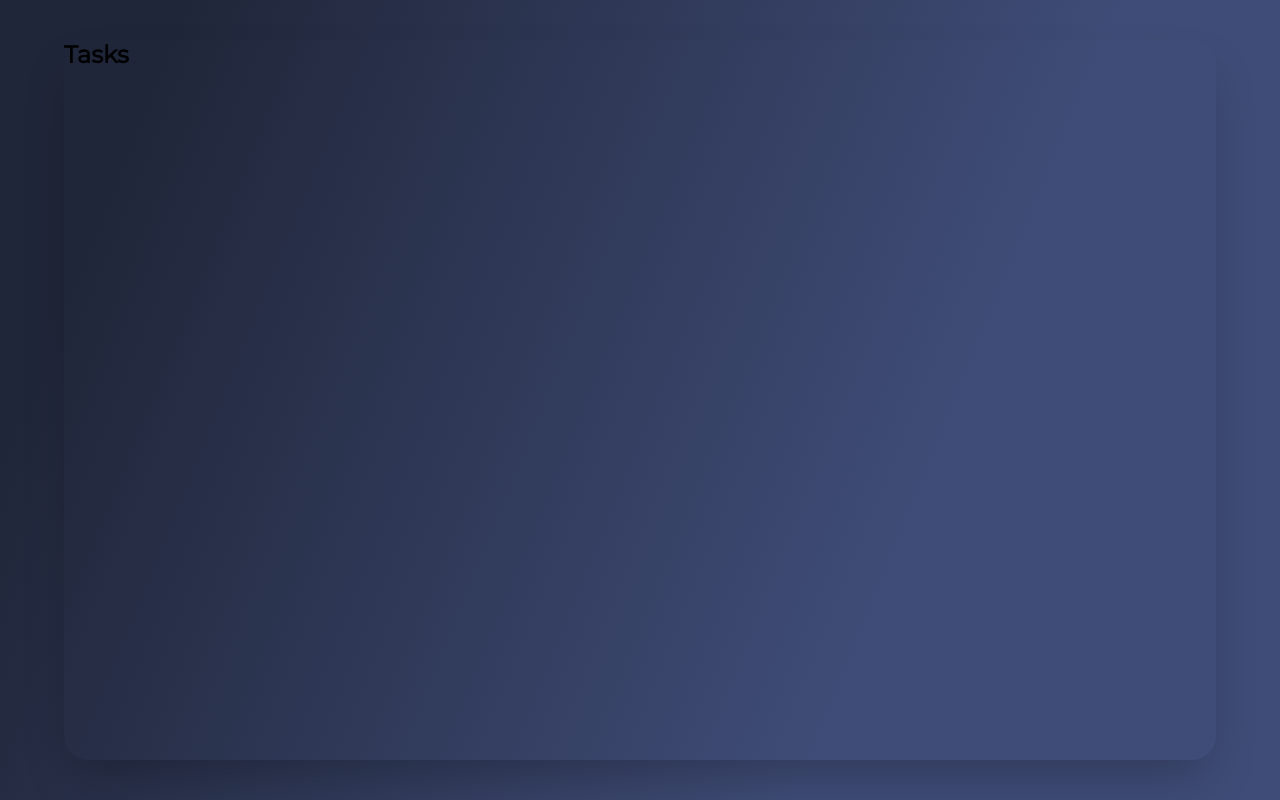
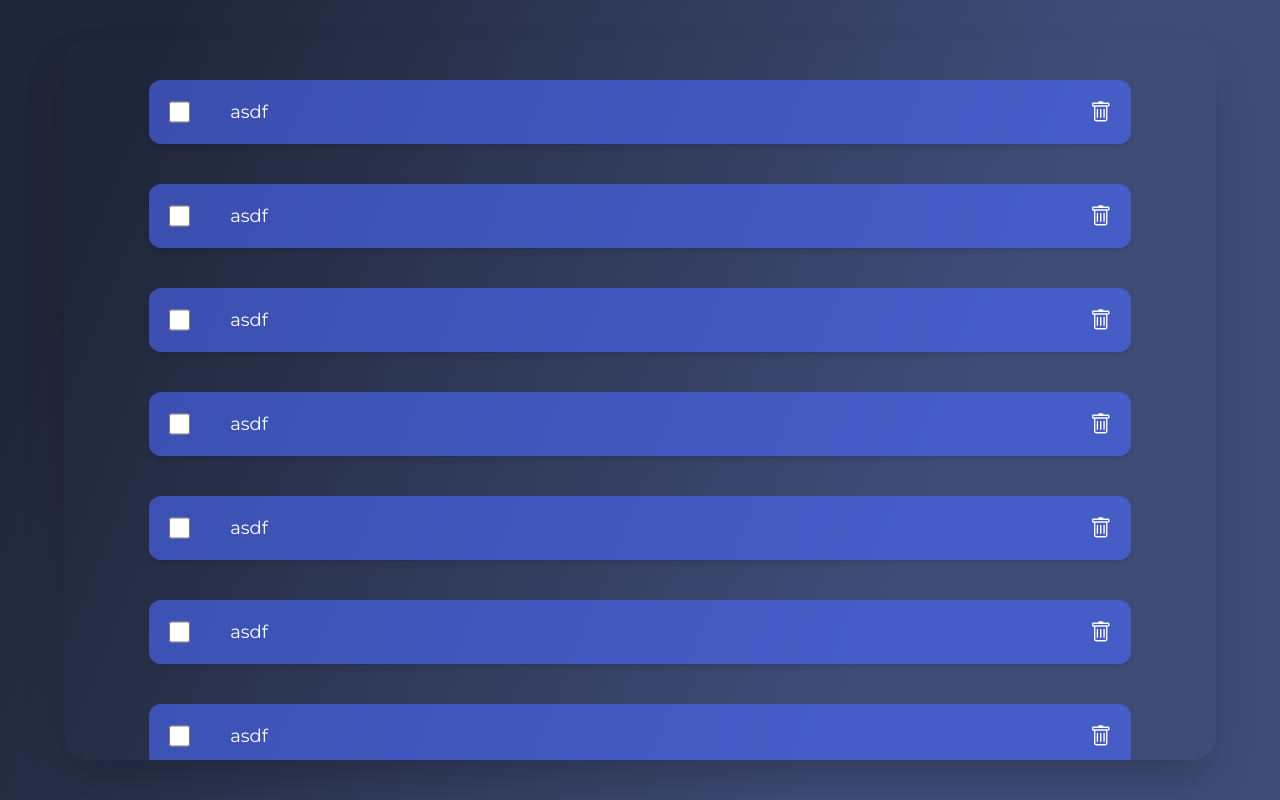
Before and after one commit to nesharp/simpletodo, a React (Create React App) app: page / in a window 1280 px wide. Built offline with nearby package versions, Linux system fonts and the light colour scheme.

Commit message:
task-complete-commit

```diff
--- a/package.json
+++ b/package.json
@@ -12,6 +12,7 @@
     "@types/react-dom": "^18.2.4",
     "react": "^18.2.0",
     "react-dom": "^18.2.0",
+    "react-icons": "^4.9.0",
     "react-scripts": "5.0.1",
     "typescript": "^4.9.5",
     "web-vitals": "^2.1.4"
--- a/public/index.css
+++ b/public/index.css
@@ -7,4 +7,7 @@
 }
 body{
     background: linear-gradient(112.1deg, rgb(32, 38, 57) 11.4%, rgb(63, 76, 119) 70.2%);
+    ::-webkit-scrollbar{
+        width: 0px;
+    }
 }
--- a/src/App.module.css
+++ b/src/App.module.css
@@ -1,3 +1,3 @@
 .app{
-    @apply bg-transparent h-[90vh] w-[90vw] mx-auto my-[5vh] rounded-3xl shadow-2xl;
+    @apply bg-inherit h-[90vh]  bg-opacity-60 w-[90vw] mx-auto my-[5vh] rounded-3xl shadow-2xl p-10 overflow-scroll;
 }
--- a/src/App.tsx
+++ b/src/App.tsx
@@ -1,10 +1,19 @@
 import React from 'react';
 import styles from './App.module.css';
-import Tasks from './components/Tasks/Tasks.module';
+import Task from './components/Tasks/Tasks.module';
 function App() {
   return (
     <div className={styles.app}>
-      <Tasks/>
+      <Task _id="sdf" text='asdf' isCompleted={false} />
+      <Task _id="sdf" text='asdf' isCompleted={false} />
+      <Task _id="sdf" text='asdf' isCompleted={false} />
+      <Task _id="sdf" text='asdf' isCompleted={false} />
+      <Task _id="sdf" text='asdf' isCompleted={false} />
+      <Task _id="sdf" text='asdf' isCompleted={false} />
+      <Task _id="sdf" text='asdf' isCompleted={false} />
+      <Task _id="sdf" text='asdf' isCompleted={false} />
+      <Task _id="sdf" text='asdf' isCompleted={false} />
+
     </div>
   );
 }
--- a/src/components/Tasks/Tasks.module.css
+++ b/src/components/Tasks/Tasks.module.css
@@ -0,0 +1,17 @@
+.task{
+    @apply bg-transparent bg-blend-multiply bg-[#4B69FE] bg-opacity-60 w-11/12 px-5 py-4 mx-auto mb-10 rounded-xl shadow-md text-white flex hover:shadow-2xl transition-all justify-between items-center ;
+}
+.task input[type="text"]{
+    @apply w-full text-lg h-8 bg-transparent outline-none text-white border-none;
+}
+.checkbox{
+    @apply w-6 h-6 rounded-full border-2 border-white mr-10 backdrop-blur-md cursor-pointer checked:h-7 checked:w-7 transition-all;
+
+}
+
+.task .trash{
+    @apply text-white text-2xl cursor-pointer hover:text-red-600 ml-4;
+}
+.checkbox:checked + input[type="text"]{
+    @apply line-through text-red-300;
+}
--- a/src/components/Tasks/Tasks.module.tsx
+++ b/src/components/Tasks/Tasks.module.tsx
@@ -1,13 +1,18 @@
 import React, { FC, ReactComponentElement } from "react";
 import styles from "./Tasks.module.css";
+import { useState } from "react";
 import { ITask } from "../../interfaces/ITask";
+import {BsTrash} from 'react-icons/bs';
 
-
-export const Tasks:FC<ITask> = ({_id, text, isCheck}) => {
+const Task:FC<ITask> = ({_id, text, isCompleted}) => {
+    const [value, setValue] = useState<string>(text);
+    const [completed, setCompleted] = useState<boolean>(isCompleted);
     return (
-        <div className={styles.tasks}>
-            <h2>Tasks</h2>
+        <div className={styles.task} key={_id}>
+            <input className={styles.checkbox} type="checkbox" checked={completed} onChange={(e)=>{setCompleted(e.target.checked)}} />
+            <input className={styles.text} type="text" value={value} onChange={(e)=>{setValue(e.target.value)}} />
+            <BsTrash className={styles.trash}  />
         </div>
     );
 }
-export default Tasks;
+export default Task;
--- a/src/interfaces/ITask.ts
+++ b/src/interfaces/ITask.ts
@@ -1,5 +1,5 @@
 export interface ITask {
     _id: string,
     text: string,
-    isCheck: boolean
+    isCompleted: boolean
 }
```
Also changed, not shown: 2 other files (tests, documents, lock files or other folders).
